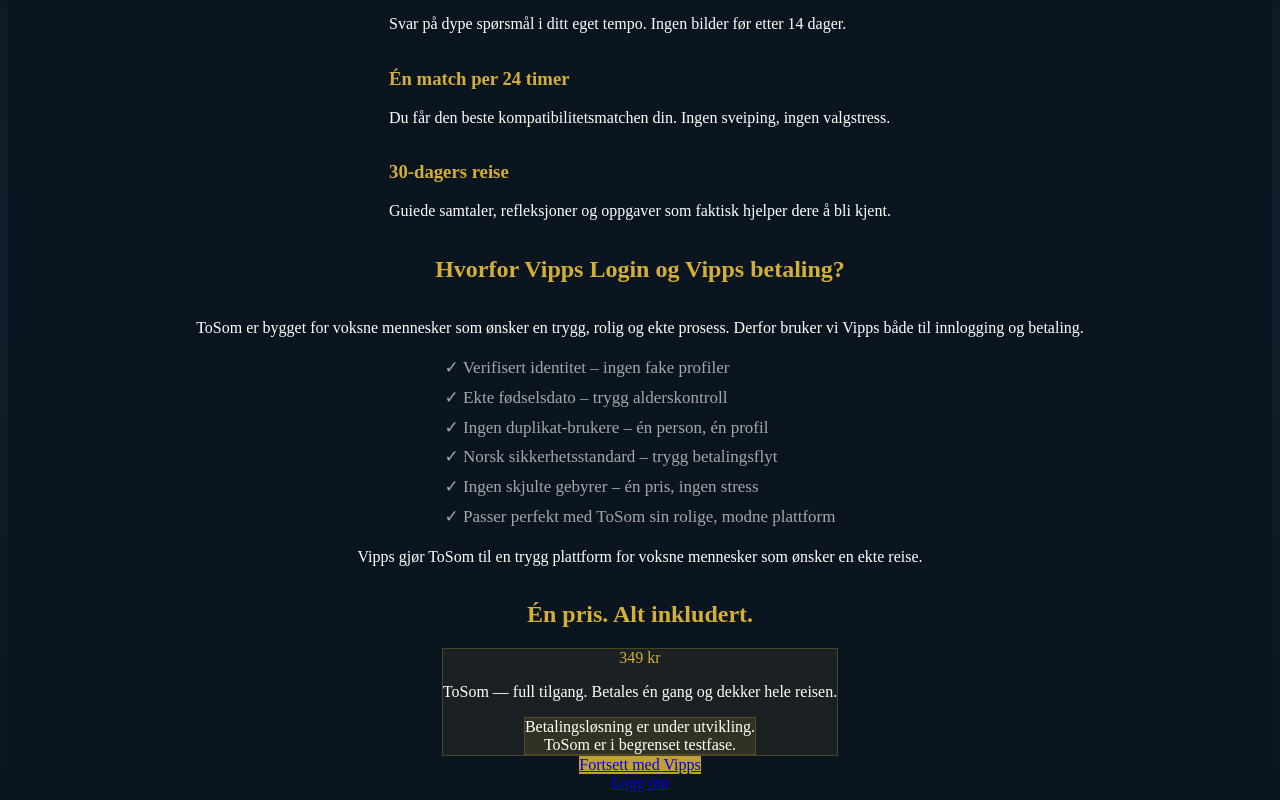
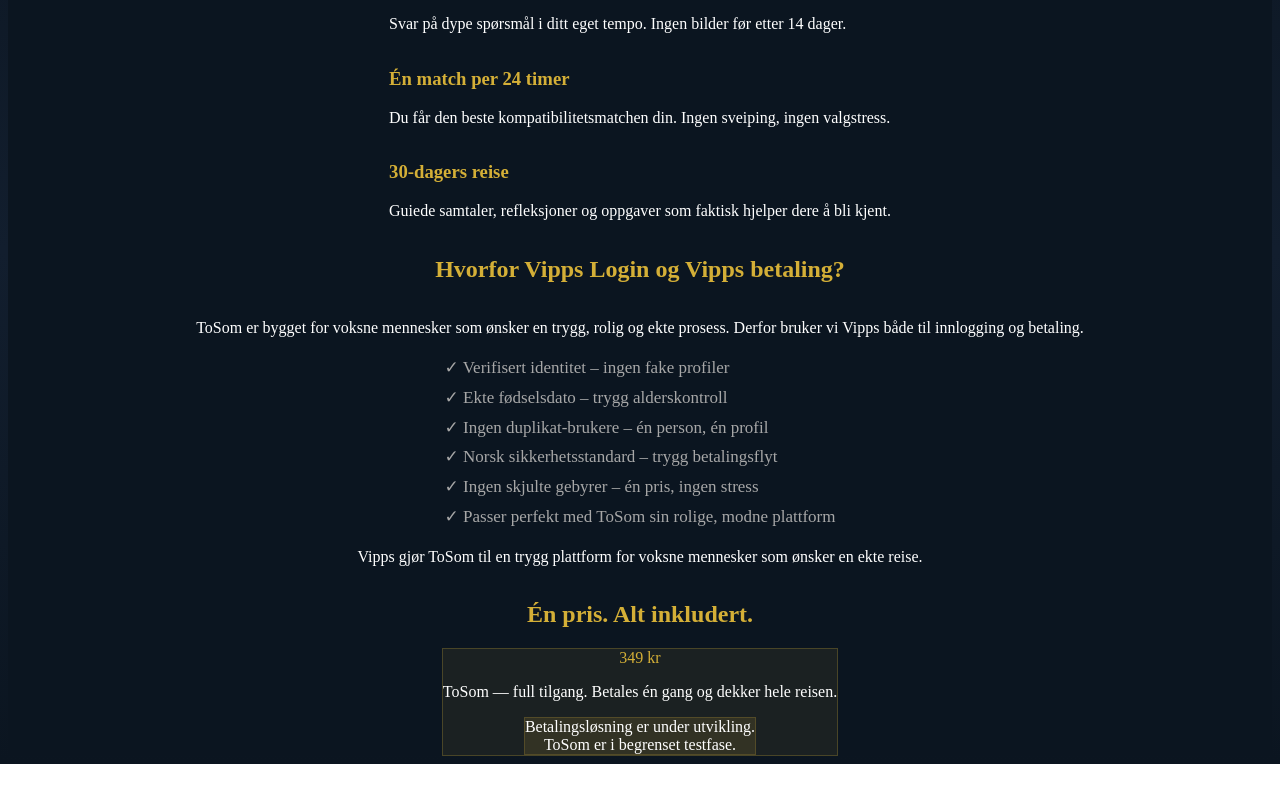
Before and after one commit to GeorgeMasterSplinter/tosom, a Next.js app: page /register in a window 1280 px wide. Shown: the part 262-1062 px from the top of the page. After the commit the page ends 1026 px from the top, so only its background shows below. Built offline with nearby package versions, Linux system fonts and the light colour scheme; no server answers.

Commit message:
Style: clean /register to 3 separate premium glass panels, remove CTA

```diff
--- a/app/register/page.tsx
+++ b/app/register/page.tsx
@@ -1,7 +1,7 @@
 /**
  * ToSom — Registreringsside
  *
- * Premium ToSom-design: 2 glasspaneler, Privat profil (uten "Dyp").
+ * Premium ToSom-design: 3 glasspaneler.
  */
 
 'use client';
@@ -67,7 +67,7 @@
           shadow-xl shadow-black/30
           p-10 md:p-14
           flex flex-col gap-10
-          max-w-3xl mx-auto mt-16
+          max-w-3xl mx-auto
           text-center items-center
         ">
           <h2 className="text-4xl md:text-5xl font-light text-[#D4AF37] tracking-wide">
@@ -91,8 +91,9 @@
           <p className="text-white/70 font-light max-w-xl">
             Vipps gjør ToSom til en trygg plattform for voksne mennesker som ønsker en ekte reise.
           </p>
+        </div>
 
-          {/* Pris */}
+        {/* Panel 3 — Pris */}
         <div className="
           bg-white/5 backdrop-blur-xl rounded-2xl
           shadow-xl shadow-black/30
@@ -142,39 +143,6 @@
           </div>
         </div>
 
-          {/* CTA */}
-          <div className="flex flex-col gap-6 max-w-sm">
-            <Link
-              href="/register/vipps"
-              className="
-                w-full text-center
-                px-5 py-3
-                rounded-xl
-                bg-[#D4AF37]/90
-                hover:bg-[#D4AF37]
-                text-black
-                font-light tracking-wide
-                shadow-lg shadow-black/40
-                transition-all duration-300
-              "
-            >
-              Fortsett med Vipps
-            </Link>
-
-            <Link
-              href="/login"
-              className="
-                text-white/70 hover:text-white
-                font-light tracking-wide
-                text-center
-                transition-all duration-200
-              "
-            >
-              Logg inn
-            </Link>
-          </div>
-        </div>
-
       </main>
     </div>
   );
```
Lines whose indentation alone changed are shown as unchanged.
